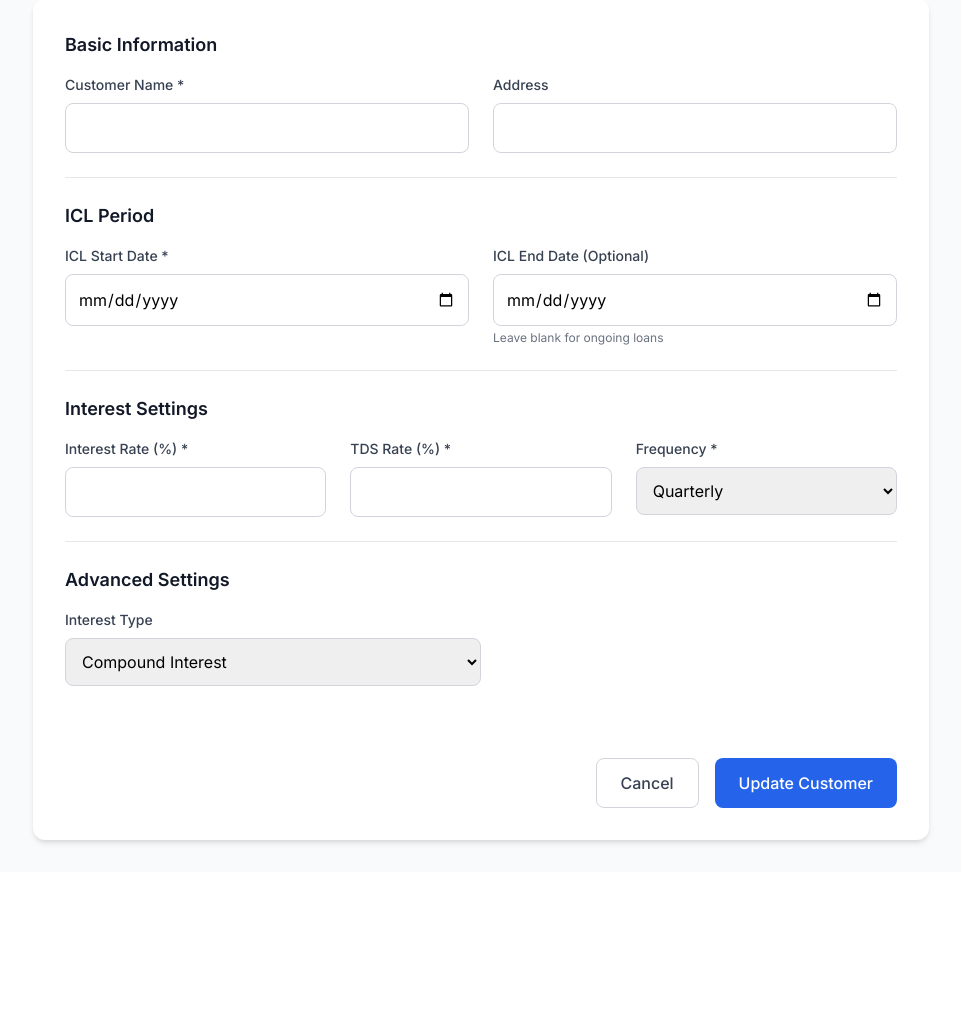
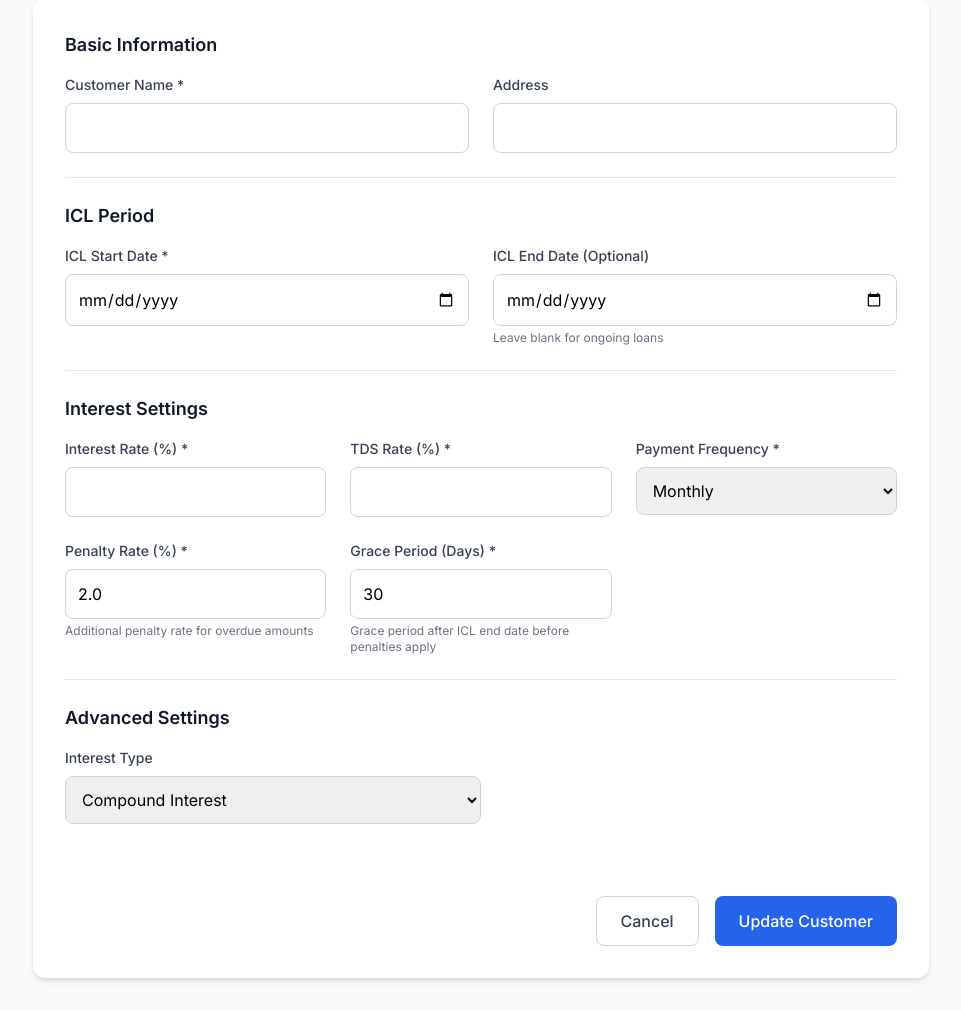
Before and after one commit to Ashmit12092000/ICL_Ledger, a Flask app: template templates/edit_customer.html in a window 1280 px wide. Shown: the part 190-1200 px from the top of the page, without its empty margins (159-1120 px from the left). Before the commit the page ends 1035 px from the top, so only its background shows below. Run offline with Flask 3, Linux system fonts and the light colour scheme; the template is opened without the code that fills it, so the values that code supplies are empty; some libraries are stand-ins or nearby versions.

Commit message:
Update edit_customer.html

```diff
--- a/templates/edit_customer.html
+++ b/templates/edit_customer.html
@@ -1,4 +1,3 @@
-
 {% extends 'base.html' %}
 {% block title %}Edit {{ customer.name }}{% endblock %}
 {% block content %}
@@ -66,12 +65,22 @@
                             <input type="number" name="tds_rate" id="tds_rate" value="{{ customer.tds_rate }}" step="0.01" min="0" max="100" class="w-full p-3 border border-gray-300 rounded-lg focus:ring-2 focus:ring-blue-500 focus:border-transparent transition-all" required>
                         </div>
                         <div>
-                            <label for="frequency" class="block text-sm font-medium text-gray-700 mb-2">Frequency *</label>
-                            <select name="frequency" id="frequency" class="w-full p-3 border border-gray-300 rounded-lg focus:ring-2 focus:ring-blue-500 focus:border-transparent transition-all">
+                            <label for="frequency" class="block text-sm font-medium text-gray-700 mb-2">Payment Frequency *</label>
+                            <select name="frequency" id="frequency" class="w-full p-3 border border-gray-300 rounded-lg focus:ring-2 focus:ring-blue-500 focus:border-transparent transition-all" required>
+                                <option value="monthly" {% if customer.frequency == 'monthly' %}selected{% endif %}>Monthly</option>
                                 <option value="quarterly" {% if customer.frequency == 'quarterly' %}selected{% endif %}>Quarterly</option>
-                                <option value="monthly" {% if customer.frequency == 'monthly' %}selected{% endif %}>Monthly</option>
                                 <option value="yearly" {% if customer.frequency == 'yearly' %}selected{% endif %}>Yearly</option>
                             </select>
+                        </div>
+                        <div>
+                            <label for="penalty_rate" class="block text-sm font-medium text-gray-700 mb-2">Penalty Rate (%) *</label>
+                            <input type="number" name="penalty_rate" id="penalty_rate" value="{{ customer.penalty_rate or 2.0 }}" step="0.01" min="0" class="w-full p-3 border border-gray-300 rounded-lg focus:ring-2 focus:ring-blue-500 focus:border-transparent transition-all" required>
+                            <p class="text-xs text-gray-500 mt-1">Additional penalty rate for overdue amounts</p>
+                        </div>
+                        <div>
+                            <label for="grace_period" class="block text-sm font-medium text-gray-700 mb-2">Grace Period (Days) *</label>
+                            <input type="number" name="grace_period" id="grace_period" value="{{ customer.grace_period or 30 }}" min="0" class="w-full p-3 border border-gray-300 rounded-lg focus:ring-2 focus:ring-blue-500 focus:border-transparent transition-all" required>
+                            <p class="text-xs text-gray-500 mt-1">Grace period after ICL end date before penalties apply</p>
                         </div>
                     </div>
                 </div>
```
